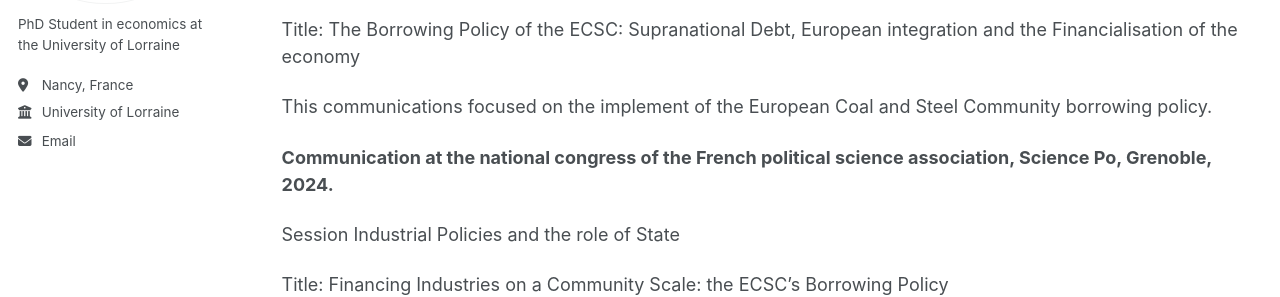
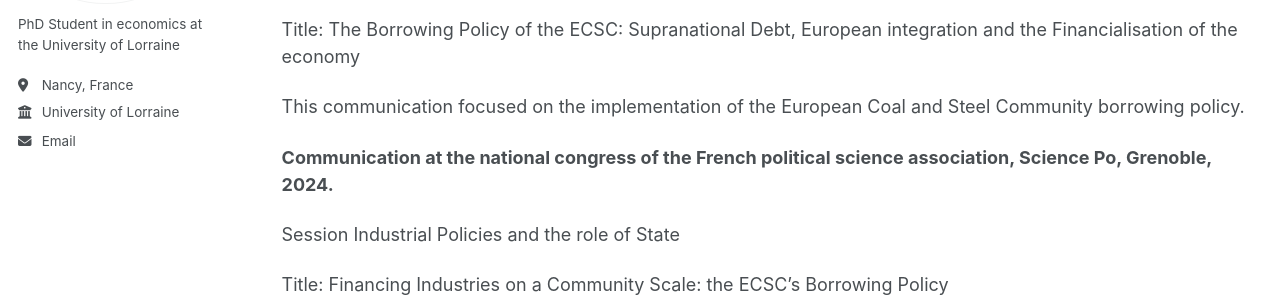
Before and after one commit to tosolini-marion/tosolini-marion.github.io, a Jekyll site: the page built from _pages/communications.md, in a window 1280 px wide and 1304 px high. Shown: the part 237-534 px from the top of the window. Built offline with Jekyll 4.4.1, drawn with Linux system fonts in a browser that asks for light colours.

Commit message:
Update communications.md

```diff
--- a/_pages/communications.md
+++ b/_pages/communications.md
@@ -15,7 +15,7 @@ Session Managing the Economy
 Title: The Borrowing Policy of the ECSC: Supranational Debt, European integration and the Financialisation of the economy
 
 
-This communications focused on the implement of the European Coal and Steel Community borrowing policy.
+This communication focused on the implementation of the European Coal and Steel Community borrowing policy.
 
 
 **Communication at the national congress of the French political science association, Science Po, Grenoble, 2024.**
```
